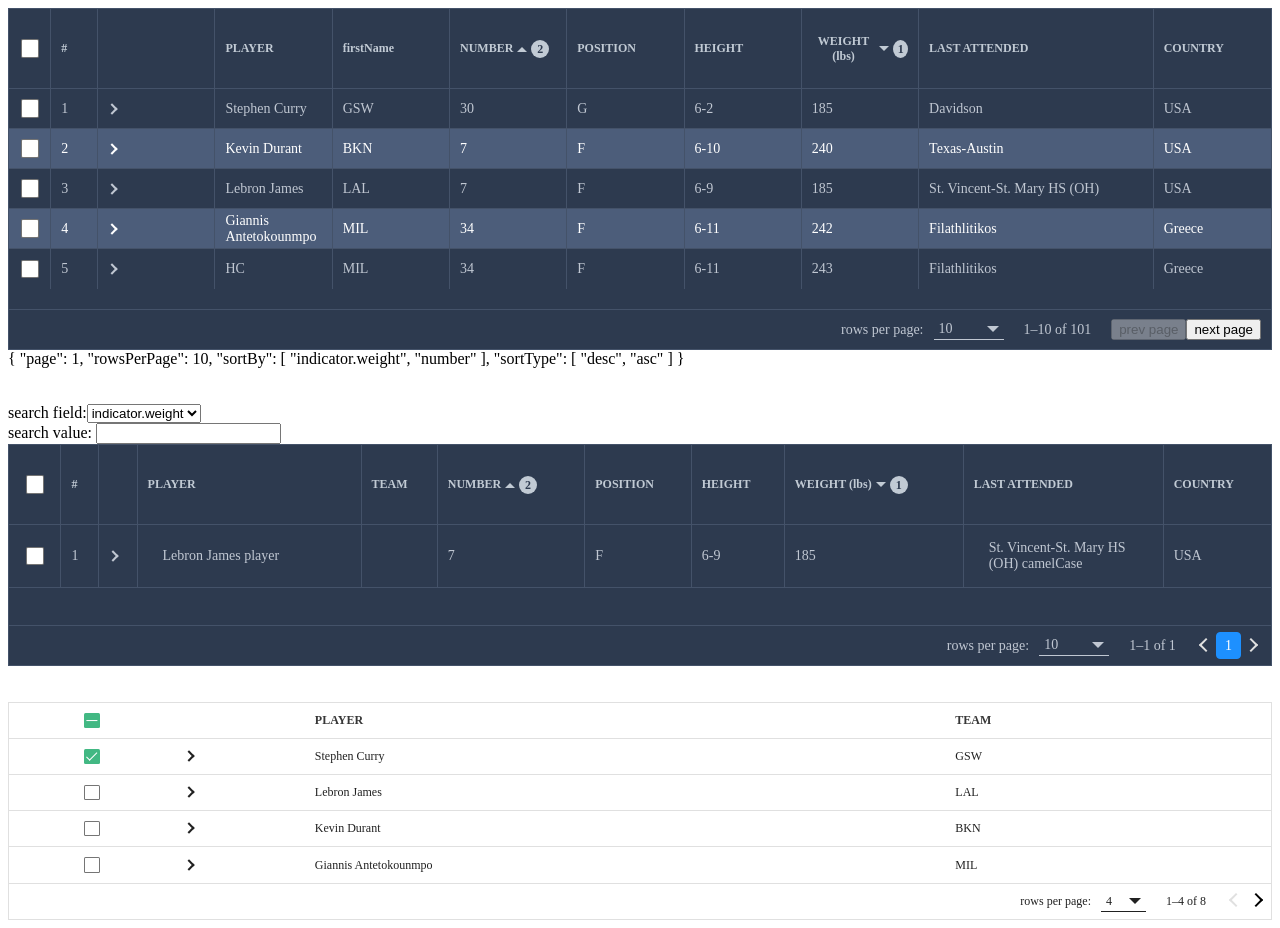
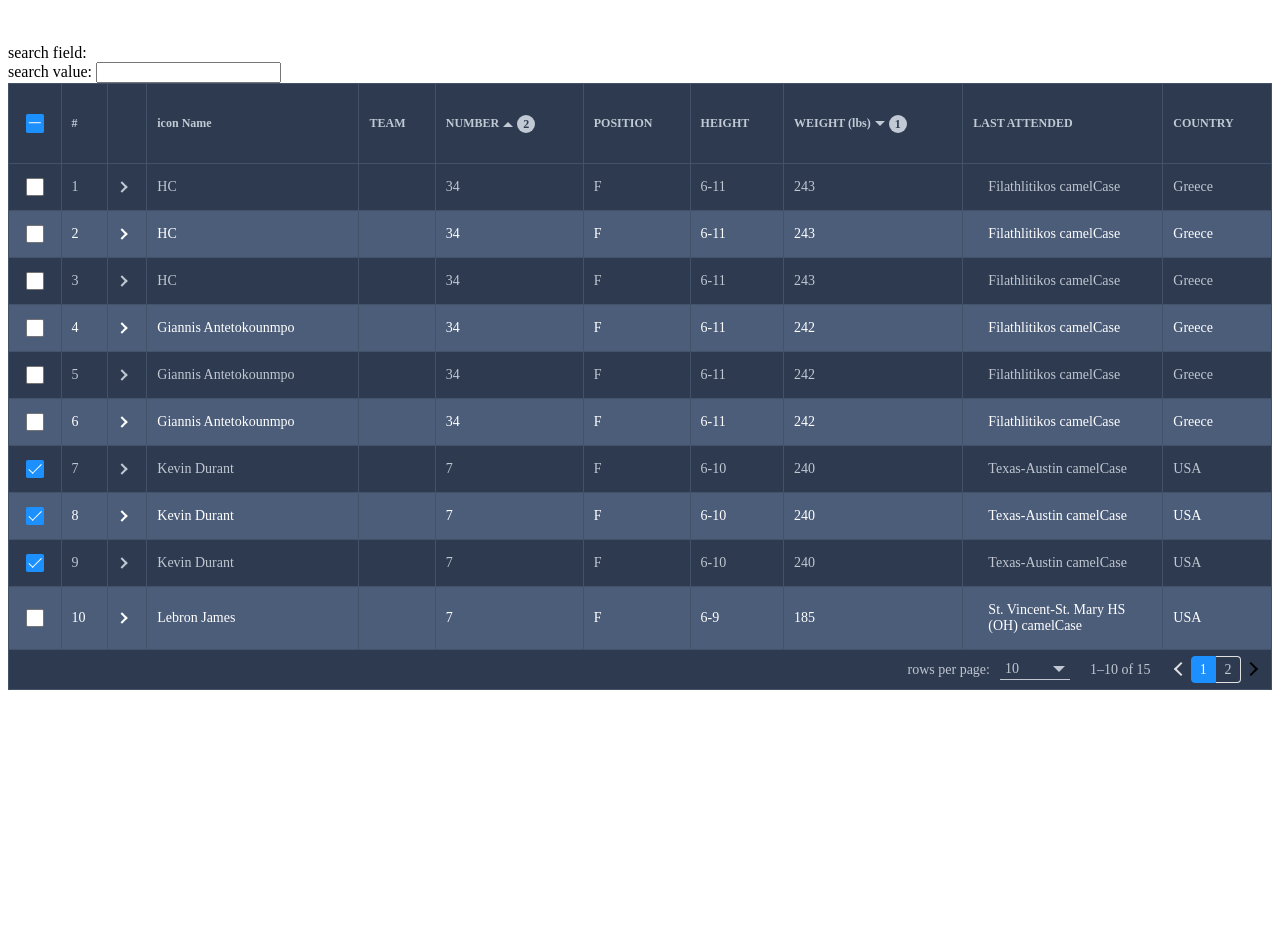
Before and after one commit to HC200ok/vue3-easy-data-table, a Vue app: page / in a window 1280 px wide. After the commit the page ends 800 px from the top, so only its background shows below. Built offline with nearby package versions, Linux system fonts and the light colour scheme.

Commit message:
fix filter pagination
https://github.com/HC200ok/vue3-easy-data-table/issues/181

```diff
--- a/package.json
+++ b/package.json
@@ -3,7 +3,7 @@
   "author": "HC200ok",
   "description": "A customizable and easy-to-use data table component made with Vue.js 3.x.",
   "private": false,
-  "version": "1.5.21",
+  "version": "1.5.22",
   "types": "./types/main.d.ts",
   "license": "MIT",
   "files": [
--- a/src/App.vue
+++ b/src/App.vue
@@ -1,9 +1,9 @@
 <template>
-  <ServerSideMode />
+  <!-- <ServerSideMode /> -->
   <br><br>
   <ClientMode />
   <br><br>
-  <ExpandLoading/>
+  <!-- <ExpandLoading/> -->
 </template>
 
 <script setup lang="ts">
--- a/src/components/DataTable.vue
+++ b/src/components/DataTable.vue
@@ -564,7 +564,7 @@ watch(rowsPerPageRef, (value) => {
   }
 });
 
-watch(searchValue, () => {
+watch([searchValue, filterOptions], () => {
   if (!isServerSideMode.value) {
     updatePage(1);
   }
--- a/src/modes/Client.vue
+++ b/src/modes/Client.vue
@@ -1,12 +1,11 @@
 <template>
   <span>search field:</span>
-  <select v-model="searchField">
+  <!-- <select v-model="searchField">
     <option>name</option>
     <option>indicator.weight</option>
-  </select>
+  </select> -->
 
   <br/>
-
   <span>search value: </span>
   <input type="text" v-model="searchValue">
   <div>
@@ -83,53 +82,6 @@
         <span>body.append</span>
       </template>
     </DataTable>
-
-    <!-- <div class="customize-footer">
-      <div class="customize-rows-per-page">
-        <select
-          class="select-items"
-          @change="updateRowsPerPageSelect"
-        >
-          <option
-            v-for="item in rowsPerPageOptions"
-            :key="item"
-            :selected="item === rowsPerPageActiveOption"
-            :value="item"
-          >
-            {{ item }} rows per page
-          </option>
-        </select>
-      </div>
-      <div class="customize-index">
-        Now displaying: {{ currentPageFirstIndex }} ~ {{ currentPageLastIndex }} of {{ totalItemsLength }}
-      </div>
-      <div class="customize-buttons">
-        <span
-          v-for="paginationNumber in maxPaginationNumber"
-          class="customize-button"
-          :class="{'active': paginationNumber === currentPaginationNumber}"
-          @click="updatePage(paginationNumber)"
-        >
-          {{ paginationNumber }}
-        </span>
-      </div>
-      <div class="customize-pagination">
-        <button
-          class="prev-page"
-          :disabled="isFirstPage"
-          @click="prevPage"
-        >
-          prev page
-        </button>
-        <button
-          class="next-page"
-          :disabled="isLastPage"
-          @click="nextPage"
-        >
-          next page
-        </button>
-      </div>
-    </div> -->
   </div>
 </template>
 
@@ -157,17 +109,8 @@ const switchToNested300 = () => {
 const switchToNested = () => {
   items.value = mockClientNestedItems(100);
 };
-
-const filterOptions = [
-  {
-    field: 'indicator.height',
-    comparison: (value: string, criteria: string) => value === criteria,
-    criteria: '6-9',
-  },
-];
-
 const headers: Header[] = [
-  { text: "PLAYER", value: "player" },
+  { text: "Name", value: "name" },
   { text: "TEAM", value: "team"},
   { text: "NUMBER", value: "number", sortable: true},
   { text: "POSITION", value: "position"},
@@ -185,11 +128,21 @@ const updateFilter = (items: Item[]) => {
 };
 
 const items = ref<Item[]>([
-  { player: "Stephen Curry", firstName: "GSW", number: 30, position: 'G', indicator: {"height": '6-2', "weight": 185}, lastAttended: "Davidson", country: "USA"},
-  { player: "Kevin Durant", firstName: "BKN", number: 7, position: 'F', indicator: {"height": '6-10', "weight": 240}, lastAttended: "Texas-Austin", country: "USA"},
-  { player: "Lebron James", firstName: "LAL", number: 7, position: 'F', indicator: {"height": '6-9', "weight": 185}, lastAttended: "St. Vincent-St. Mary HS (OH)", country: "USA"},
-  { player: "Giannis Antetokounmpo", firstName: "MIL", number: 34, position: 'F', indicator: {"height": '6-11', "weight": 242}, lastAttended: "Filathlitikos", country: "Greece"},
-  { player: "HC", firstName: "MIL", number: 34, position: 'F', indicator: {"height": '6-11', "weight": 243}, lastAttended: "Filathlitikos", country: "Greece"},
+  { name: "Stephen Curry", firstName: "GSW", number: 30, position: 'G', indicator: {"height": '6-2', "weight": 185}, lastAttended: "Davidson", country: "USA"},
+  { name: "Kevin Durant", firstName: "BKN", number: 7, position: 'F', indicator: {"height": '6-10', "weight": 240}, lastAttended: "Texas-Austin", country: "USA"},
+  { name: "Lebron James", firstName: "LAL", number: 7, position: 'F', indicator: {"height": '6-9', "weight": 185}, lastAttended: "St. Vincent-St. Mary HS (OH)", country: "USA"},
+  { name: "Giannis Antetokounmpo", firstName: "MIL", number: 34, position: 'F', indicator: {"height": '6-11', "weight": 242}, lastAttended: "Filathlitikos", country: "Greece"},
+  { name: "HC", firstName: "MIL", number: 34, position: 'F', indicator: {"height": '6-11', "weight": 243}, lastAttended: "Filathlitikos", country: "Greece"},
+  { name: "Stephen Curry", firstName: "GSW", number: 30, position: 'G', indicator: {"height": '6-2', "weight": 185}, lastAttended: "Davidson", country: "USA"},
+  { name: "Kevin Durant", firstName: "BKN", number: 7, position: 'F', indicator: {"height": '6-10', "weight": 240}, lastAttended: "Texas-Austin", country: "USA"},
+  { name: "Lebron James", firstName: "LAL", number: 7, position: 'F', indicator: {"height": '6-9', "weight": 185}, lastAttended: "St. Vincent-St. Mary HS (OH)", country: "USA"},
+  { name: "Giannis Antetokounmpo", firstName: "MIL", number: 34, position: 'F', indicator: {"height": '6-11', "weight": 242}, lastAttended: "Filathlitikos", country: "Greece"},
+  { name: "HC", firstName: "MIL", number: 34, position: 'F', indicator: {"height": '6-11', "weight": 243}, lastAttended: "Filathlitikos", country: "Greece"},
+  { name: "Stephen Curry", firstName: "GSW", number: 30, position: 'G', indicator: {"height": '6-2', "weight": 185}, lastAttended: "Davidson", country: "USA"},
+  { name: "Kevin Durant", firstName: "BKN", number: 7, position: 'F', indicator: {"height": '6-10', "weight": 240}, lastAttended: "Texas-Austin", country: "USA"},
+  { name: "Lebron James", firstName: "LAL", number: 7, position: 'F', indicator: {"height": '6-9', "weight": 185}, lastAttended: "St. Vincent-St. Mary HS (OH)", country: "USA"},
+  { name: "Giannis Antetokounmpo", firstName: "MIL", number: 34, position: 'F', indicator: {"height": '6-11', "weight": 242}, lastAttended: "Filathlitikos", country: "Greece"},
+  { name: "HC", firstName: "MIL", number: 34, position: 'F', indicator: {"height": '6-11', "weight": 243}, lastAttended: "Filathlitikos", country: "Greece"},
 ]);
 
 // const items = ref<Item[]>(mockClientItems());
@@ -228,28 +181,17 @@ const favouriteSportCriteria = ref('all');
 const showNameFilter = ref(false);
 const nameCriteria = ref('');
 
-// const filterOptions = computed((): FilterOption[] => {
-//   const filterOptionsArray: FilterOption[] = [];
-//   if (favouriteSportCriteria.value !== 'all') {
-//     filterOptionsArray.push({
-//       field: 'favouriteSport',
-//       comparison: '=',
-//       criteria: favouriteSportCriteria.value,
-//     });
-//   }
-//   filterOptionsArray.push({
-//     field: 'age',
-//     comparison: 'between',
-//     criteria: ageCriteria.value,
-//   });
-//   filterOptionsArray.push({
-//     field: 'name',
-//     criteria: nameCriteria.value,
-//     comparison: (value, criteria): boolean => (value != null
-//       && value.includes(`name-${criteria}`)),
-//   });
-//   return filterOptionsArray;
-// });
+const filterOptions = computed((): FilterOption[] => {
+  const filterOptionsArray: FilterOption[] = [];
+  filterOptionsArray.push({
+    field: 'name',
+    criteria: nameCriteria.value,
+    comparison: (value, criteria): boolean => (value != null
+      && value.includes(criteria)),
+  });
+  return filterOptionsArray;
+});
+
 const bodyRowClassNameFunction: BodyRowClassNameFunction = (item: Item, index: number): string => (index === 0 ? 'first-row test-row' : '');
 const bodyExpandRowClassNameFunction: BodyRowClassNameFunction = (item: Item, index: number): string => 'expand-row';
 
```
